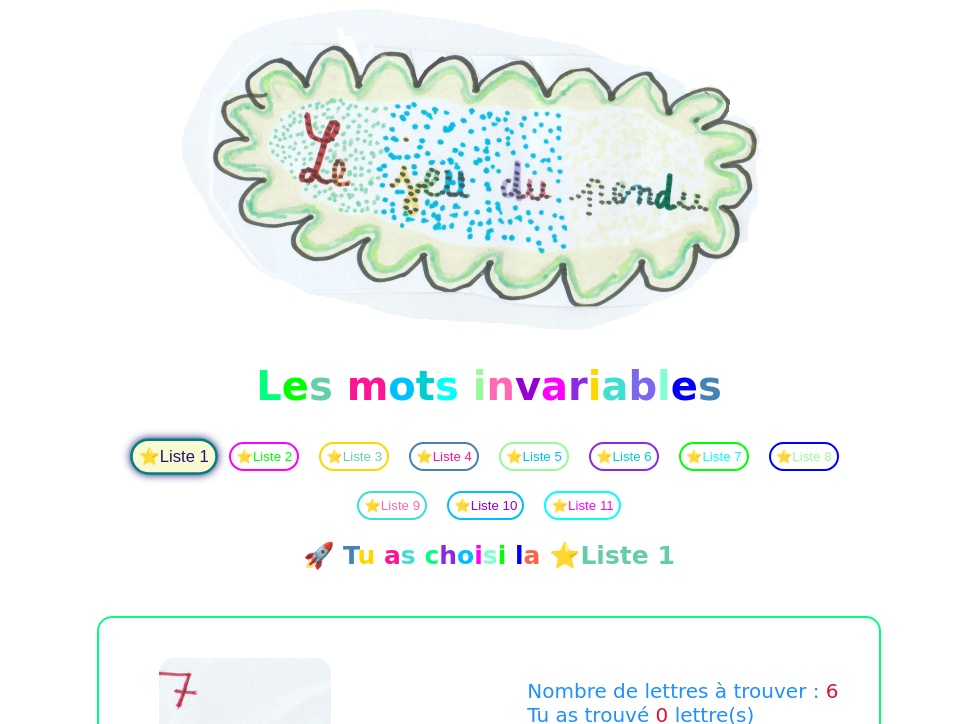
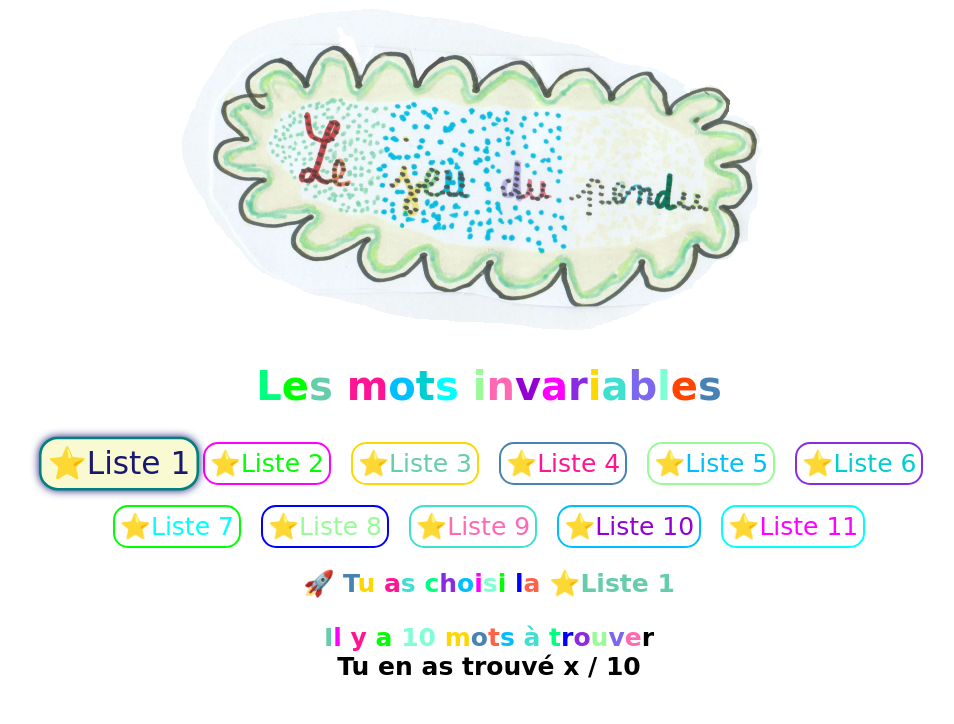
Before and after one commit to Zeiah/Bac-a-sable_JeuLePendu, a plain HTML site: page index.html in a window 1280 px wide. Both pictures are taken after a click on the button "Liste 1". Shown: the top 724 px of the page, without its empty margins (151-1105 px from the left). Drawn offline with Linux system fonts and the light colour scheme; a web font is replaced by a local one.

Commit message:
update css et html

```diff
--- a/css/app.css
+++ b/css/app.css
@@ -22,10 +22,13 @@ main {
     align-items: center;
 }
 
-/*titre avec lettres de toutes les couleurs*/
+/* Les 3 titres avec lettres de toutes les couleurs*/
+h1, h2, h3 {
+    text-align: center;
+}
+
 h1 {
     font-size: 40px;
-    text-align: center;
 }
 
 h1 > span:nth-child(1) {color: springgreen;}
@@ -49,8 +52,6 @@ h1 > span:nth-child(18) {color: steelblue;}
 
 h2 {
     font-size: 25px;
-    text-align: center;
-    color: darkcyan;
 }
 
 h2:before {content: "🚀";}
@@ -68,12 +69,34 @@ h2 > span:nth-child(10) {color: lime;}
 h2 > span:nth-child(11) {color: blue;}
 h2 > span:nth-child(12) {color: tomato;}
 h2 > span:nth-child(13) {color: mediumaquamarine;}
-h2 > span:nth-child(13):before {content: "⭐"}
+h2 > span:nth-child(13):before {content: "⭐";}
+
+h3 {
+    font-size: 25px;
+}
+
+h3 > span:nth-child(1) {color: mediumaquamarine;}
+h3 > span:nth-child(2) {color: fuchsia;}
+h3 > span:nth-child(3) {color: deeppink;}
+h3 > span:nth-child(4) {color: lime;}
+h3 > span:nth-child(5) {color: aquamarine;}
+h3 > span:nth-child(6) {color: gold;}
+h3 > span:nth-child(7) {color: steelblue;}
+h3 > span:nth-child(8) {color: tomato;}
+h3 > span:nth-child(9) {color: deepskyblue;}
+h3 > span:nth-child(10) {color: turquoise;}
+h3 > span:nth-child(11) {color: springgreen;}
+h3 > span:nth-child(12) {color: blue;}
+h3 > span:nth-child(13) {color: blueviolet;}
+h3 > span:nth-child(14) {color: palegreen;}
+h3 > span:nth-child(15) {color: mediumslateblue;}
+h3 > span:nth-child(16) {color: hotpink;}
+h1 > span:nth-child(17) {color: orangered;}
+
 
 /* boutons pour choisir sa liste*/
 .listes {
     list-style: none;
-    cursor: pointer;
     display: flex;
     justify-content: center;
     margin: auto;
@@ -91,6 +114,9 @@ h2 > span:nth-child(13):before {content: "⭐"}
     background-color: white;
     border-radius: 15px;
     padding: 5px;
+    font-size: 25px;
+    cursor: pointer;
+    font-family: 'schoolbell',cursive, sans-serif;
 }
 
 .listes > li:nth-child(1) > button {color: springgreen; border: 2px solid mediumslateblue;}
@@ -112,7 +138,6 @@ h2 > span:nth-child(13):before {content: "⭐"}
     border: 2px solid teal;
     transform: scale(1.25);
 }
-
 
 /*** Section mot à trouver ***/
 #word_to_find {
--- a/index.html
+++ b/index.html
@@ -39,6 +39,7 @@
                     <li><button id="11" class="btnList">Liste 11</button></li>
                 </ul>
                 <h2></h2>
+                <h3></h3>
             </section>
 
             <!--
--- a/js/lePendu.js
+++ b/js/lePendu.js
@@ -14,6 +14,11 @@ class lePendu {
 
 
 init() {
+    const numberOfWords_to_find = document.body.querySelector("h3");
+    numberOfWords_to_find.innerHTML = `
+        <span>I</span><span>l</span> <span>y</span> <span>a</span> <span>${this.list_of_words.length}</span> <span>m</span><span>o</span><span>t</span><span>s</span> <span>à</span> <span>t</span><span>r</span><span>o</span><span>u</span><span>v</span><span>e</span><span>r</span><br>
+        Tu en as trouvé x / ${this.list_of_words.length}`;
+
     this.random_word = this.getRandomWord(this.list_of_words);
     console.log("mot", this.random_word);
     console.log("nombre de signes mot", this.random_word.length);
```
Also changed, not shown: js/app.js (line endings or trailing spaces).
